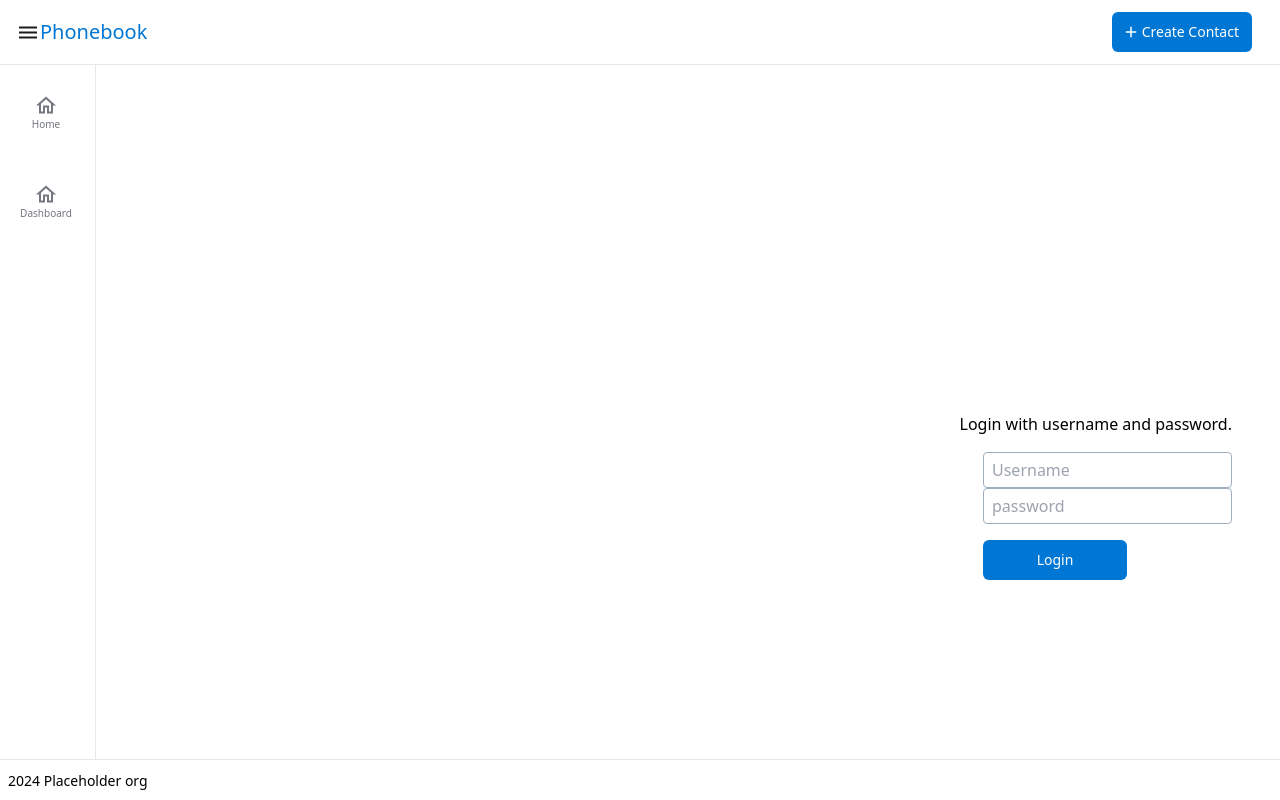
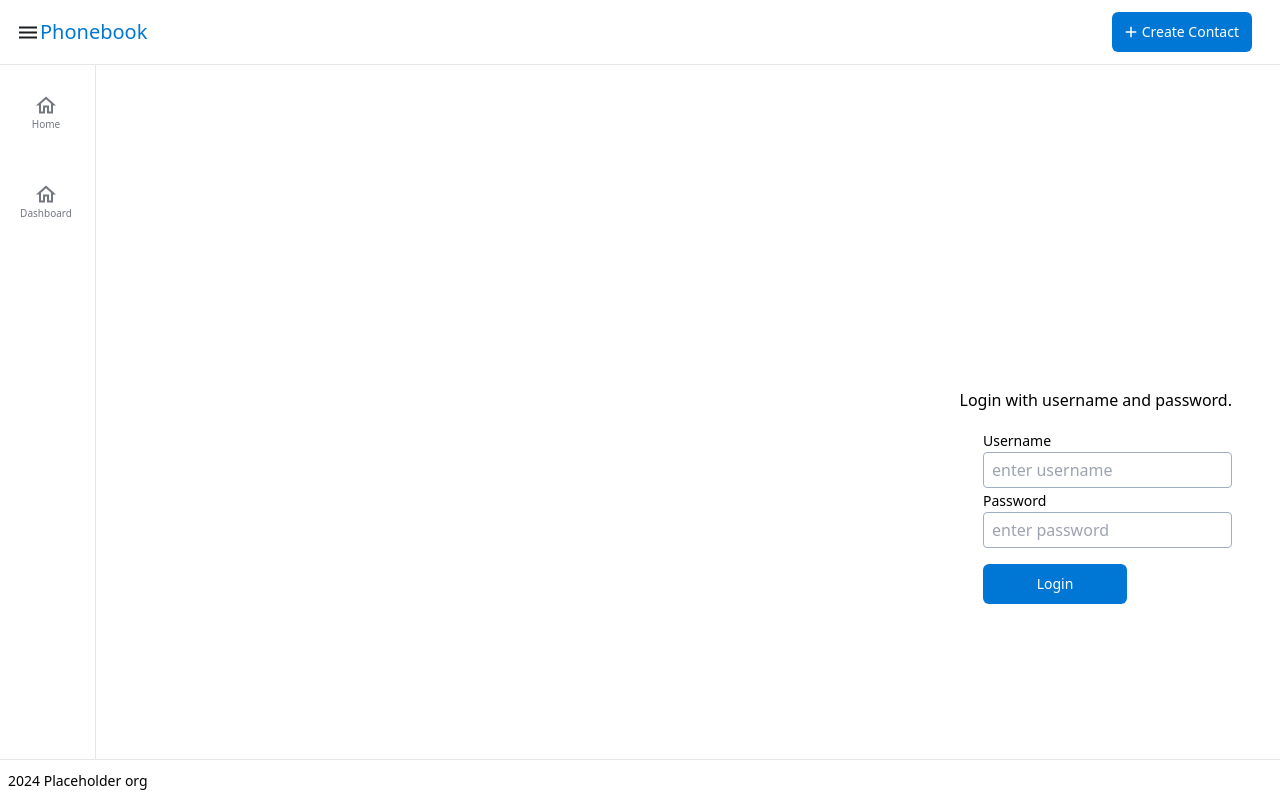
Before and after one commit to Denyyel914/phonebook, a Next.js app: page /login in a window 1280 px wide. Built offline with nearby package versions, Linux system fonts and the light colour scheme; sample sign-in values are in the browser's storage.

Commit message:
feat: add functionalities for login(FE only)

```diff
--- a/app/(pages)/login/page.jsx
+++ b/app/(pages)/login/page.jsx
@@ -3,14 +3,33 @@ import React from "react";
 import Input from "@/app/components/Input/Input";
 import Button from "@/app/components/Button/Button";
 import { useRouter } from "next/navigation";
+import { useForm, Controller } from "react-hook-form";
 
 const Login = () => {
+  const {
+    control,
+    handleSubmit,
+    reset,
+    formState: { errors },
+  } = useForm({
+    defaultValues: {
+      username: "",
+      password: "",
+    },
+  });
   const router = useRouter();
 
-  const handleLogin = () => {
-    // Perform login logic here
+  // const handleLogin = () => {
+  //   // Perform login logic here
+  //   localStorage.setItem("isLoggedIn", "true");
+  //   router.push("/"); // Redirect to home page
+  // };
+
+  const onSubmit = (data) => {
+    console.log(data);
     localStorage.setItem("isLoggedIn", "true");
     router.push("/"); // Redirect to home page
+    console.log("hahaha");
   };
   return (
     <div>
@@ -19,16 +38,43 @@ const Login = () => {
           Login with username and password.
         </h1>
         <div className="mt-4 ">
-          <Input placeholder="Username" />
-          <Input placeholder="password" />
+          <form onSubmit={handleSubmit(onSubmit)}>
+            <Controller
+              name="username"
+              control={control}
+              rules={{ required: "username is required" }}
+              render={({ field }) => (
+                <Input
+                  {...field}
+                  placeholder="enter username"
+                  label="Username"
+                  type="text"
+                  errorMessage={errors.username?.message}
+                />
+              )}
+            />
+            <Controller
+              name="password"
+              control={control}
+              rules={{ required: "Password is required" }}
+              render={({ field }) => (
+                <Input
+                  {...field}
+                  placeholder="enter password"
+                  label="Password"
+                  type="password"
+                  errorMessage={errors.password?.message}
+                />
+              )}
+            />
             <div className="mt-4">
               <Button
                 label="Login"
                 style="Primary"
                 customClassName="w-36 h-[40px]"
-              onClick={handleLogin}
               />
             </div>
+          </form>
         </div>
       </div>
     </div>
--- a/app/components/Input/Input.jsx
+++ b/app/components/Input/Input.jsx
@@ -4,7 +4,7 @@ const Input = forwardRef(
   (
     {
       label,
-      type = "text",
+      type,
       value,
       disabled,
       placeholder,
--- a/app/layout.js
+++ b/app/layout.js
@@ -37,16 +37,20 @@ export default function RootLayout({ children }) {
   return (
     <html lang="en">
       <body>
+        {isLoggedIn ? ( // Conditional rendering based on login state
           <div className="flex flex-col">
             <Header onToggleSidebar={toggleSidebar} />
             <div className="flex flex-1">
               <Sidebar isExpanded={isSidebarExpanded} />
-            <div className="flex-1  pt-24 px-12 pb-12 lg:px-12 relative overflow-y-auto max-h-screen">
+              <div className="flex-1 pt-24 px-12 pb-12 lg:px-12 relative overflow-y-auto max-h-screen">
                 <div className="overflow-auto">{children}</div>
               </div>
               <Footer />
             </div>
           </div>
+        ) : (
+          <div>{children}</div> // Render children directly if not logged in (Login page will be rendered here)
+        )}
       </body>
     </html>
   );
```
Lines whose indentation alone changed are shown as unchanged.
